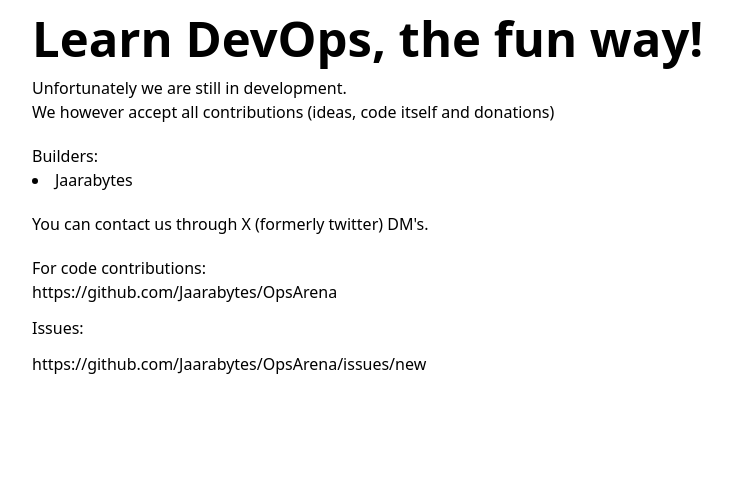
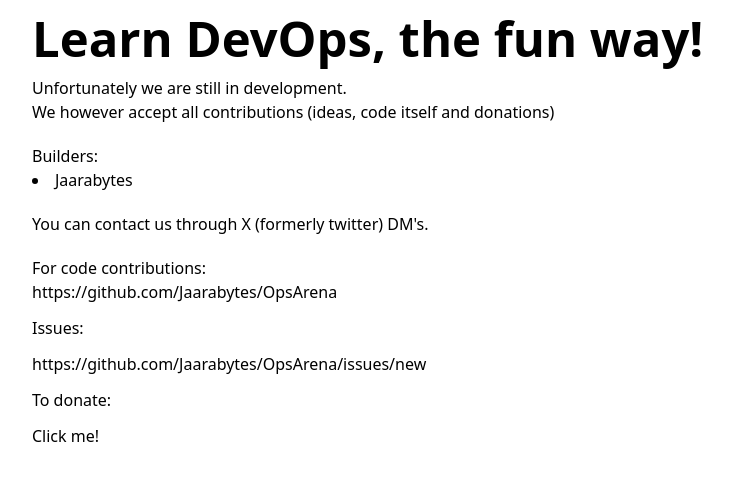
Before and after one commit to Jaarabytes/OpsArena, a SvelteKit app: page / in a window 1280 px wide. Shown: the top 480 px of the page, without its empty margins (224-956 px from the left). Built offline with nearby package versions, Linux system fonts and the light colour scheme.

Commit message:
feat: add donations
Add a link for viable donations, through paystack of course

```diff
--- a/src/routes/+page.svelte
+++ b/src/routes/+page.svelte
@@ -19,5 +19,7 @@
       <a href="https://github.com/Jaarabytes/OpsArena">https://github.com/Jaarabytes/OpsArena</a>
       <p class='my-3'>Issues: </p>
       <a href="https://github.com/Jaarabytes/OpsArena/issues/new">https://github.com/Jaarabytes/OpsArena/issues/new</a>
+      <p class='my-3'>To donate: </p>
+      <a href='/donate'>Click me!</a>
     </div>
 </div>
```
